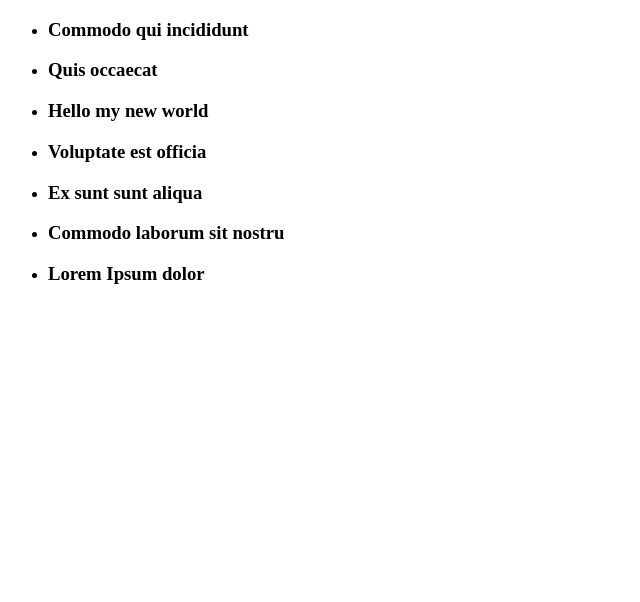
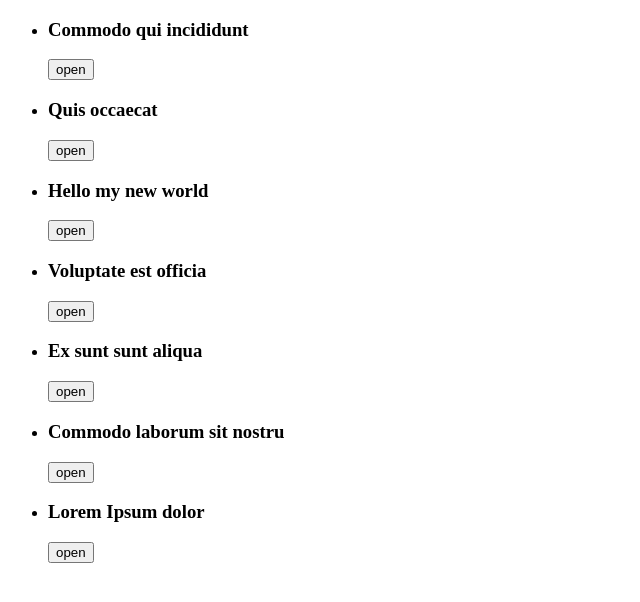
Before and after one commit to dato7898/basic-react, a React (Create React App) app: page / in a window 1280 px wide. Shown: the top 602 px of the page, without its empty margins (0-640 px from the left). Built offline with nearby package versions, Linux system fonts and the light colour scheme.

Commit message:
Добавил отображение текста статьи по нажатию на кнопку

```diff
--- a/src/components/article-list.js
+++ b/src/components/article-list.js
@@ -2,12 +2,26 @@ import React, { Component } from 'react'
 import Article from './article'
 
 class ArticleList extends Component {
+	state = {
+		articleId: null
+	}
 	render() {
-		const articleElements = this.props.articles.map(article => <li><Article article = {article}/></li>)
 		return (
 			<ul>
-				{articleElements}
+				{this.body}
 			</ul>
+		)
+	}
+
+	toggleOpenArticle = (articleId) => () => this.setState({ articleId })
+
+	get body() {
+		return this.props.articles.map((article) =>
+			<li key = {article.id}>
+				<Article article = {article}
+						 isOpen = {this.state.articleId === article.id}
+						 toggleOpen = {this.toggleOpenArticle(article.id)}/>
+			</li>
 		)
 	}
 }
--- a/src/components/article.js
+++ b/src/components/article.js
@@ -1,9 +1,12 @@
 import React from 'react'
 
-function Article({ article, isOpen }) {
+function Article({ article, isOpen, toggleOpen }) {
 	return (
 		<div>
-			<h3>{article.title}</h3>
+			<div>
+				<h3>{article.title}</h3>
+				<button onClick = {toggleOpen}>{isOpen ? 'close' : 'open'}</button>
+			</div>
 			{isOpen && <section>{article.text}</section>}
 		</div>
 	)
```
Also changed, not shown: 1 other file (tests, documents, lock files or other folders).
